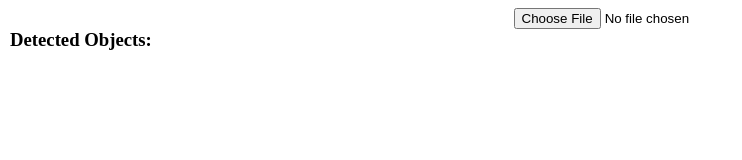
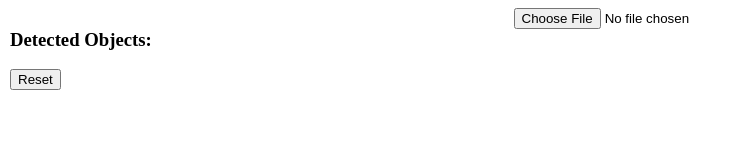
Before and after one commit to AnupamRawal/ObjectDetectionReact, a React (Create React App) app: page / in a window 1280 px wide. Shown: the top 160 px of the page, without its empty margins (0-742 px from the left). Built offline with nearby package versions, Linux system fonts and the light colour scheme.

Commit message:
reset added and canvas fonts resized

```diff
--- a/src/App.js
+++ b/src/App.js
@@ -34,6 +34,10 @@ function App() {
       await video.play();
 
       const detect = async () => {
+        if (video.paused || video.ended) {
+          return;
+        }
+
         if (video.readyState === 4) {
           // Perform the object detection
           const obj = await net.detect(video);
@@ -74,6 +78,9 @@ function App() {
             </li>
           ))}
         </ul>
+        <button onClick={() => {
+          window.location.reload();
+        }}>Reset</button>
       </div>
       <input type="file" onChange={handleFileChange} />
       <div style={{ position: "relative" }}>
--- a/src/utils/index.js
+++ b/src/utils/index.js
@@ -9,12 +9,9 @@ function getFont(canvasWidth) {
 
 export const drawRect = (detections, ctx, canvas) => {
   detections.forEach(predictions => {
-    console.log(predictions)
     //get predictions result
     const [x, y, width, height] = predictions['bbox'];
     const text = predictions['class'];
-
-    console.log(text, x, y, width, height);
     const color = 'red';
     ctx.strokeStyle = color;
     ctx.font = getFont(canvas.width)
```
